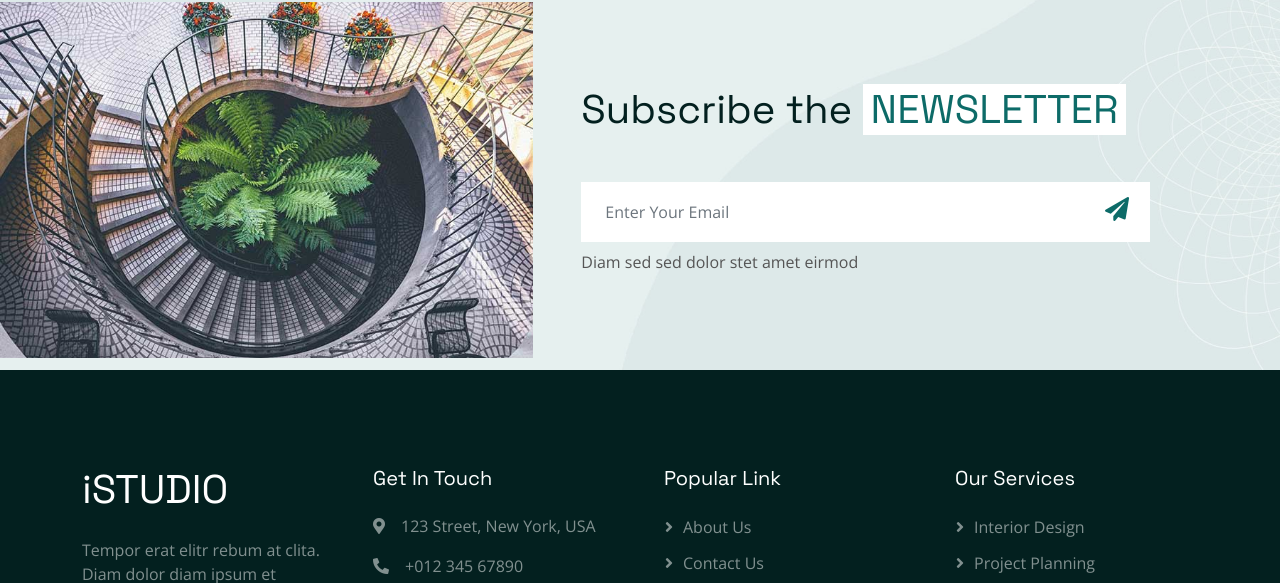
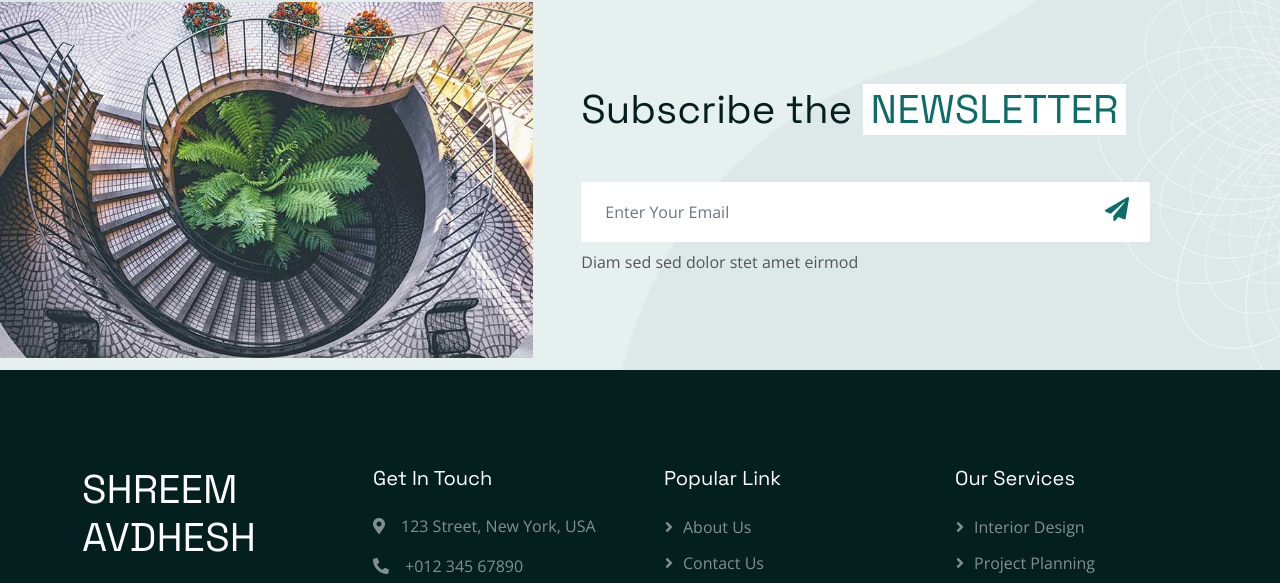
Before and after one commit to meet65/Shreem_Avdhesh, a plain HTML site: page project.html in a window 1280 px wide. Shown: the part 1245-1828 px from the top of the page. Drawn offline with nearby package versions, Linux system fonts and the light colour scheme.

Commit message:
edit footer

```diff
--- a/project.html
+++ b/project.html
@@ -268,7 +268,7 @@
             <div class="row g-5">
                 <div class="col-md-6 col-lg-3 wow fadeIn" data-wow-delay="0.1s">
                     <a href="index.html" class="d-inline-block mb-3">
-                        <h1 class="text-white">iSTUDIO</h1>
+                        <h1 class="text-white">SHREEM AVDHESH</h1>
                     </a>
                     <p class="mb-4">Tempor erat elitr rebum at clita. Diam dolor diam ipsum et tempor sit. Aliqu diam amet diam et eos labore.</p>
                     <a class="btn btn-primary border-2 px-4" href="https://htmlcodex.com/downloading/?item=3587">Buy Pro Version</a>
@@ -345,4 +345,5 @@
     <script src="js/main.js"></script>
 </body>
 
+
 </html>
```
